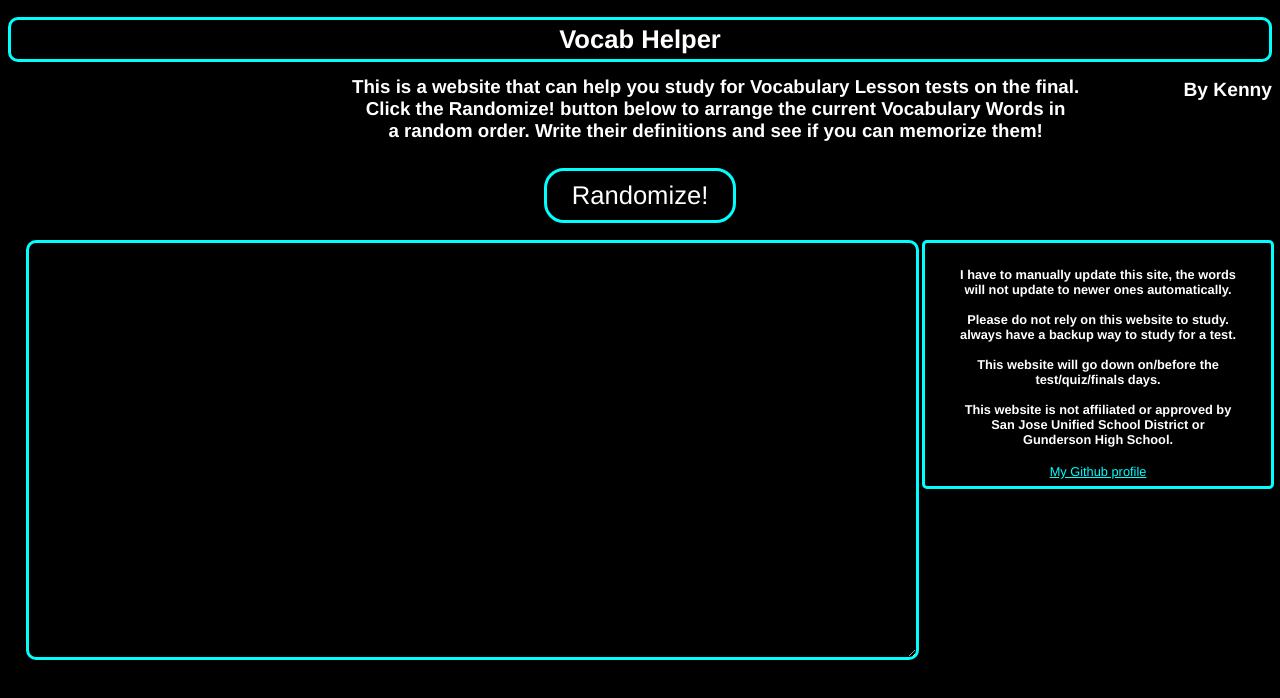
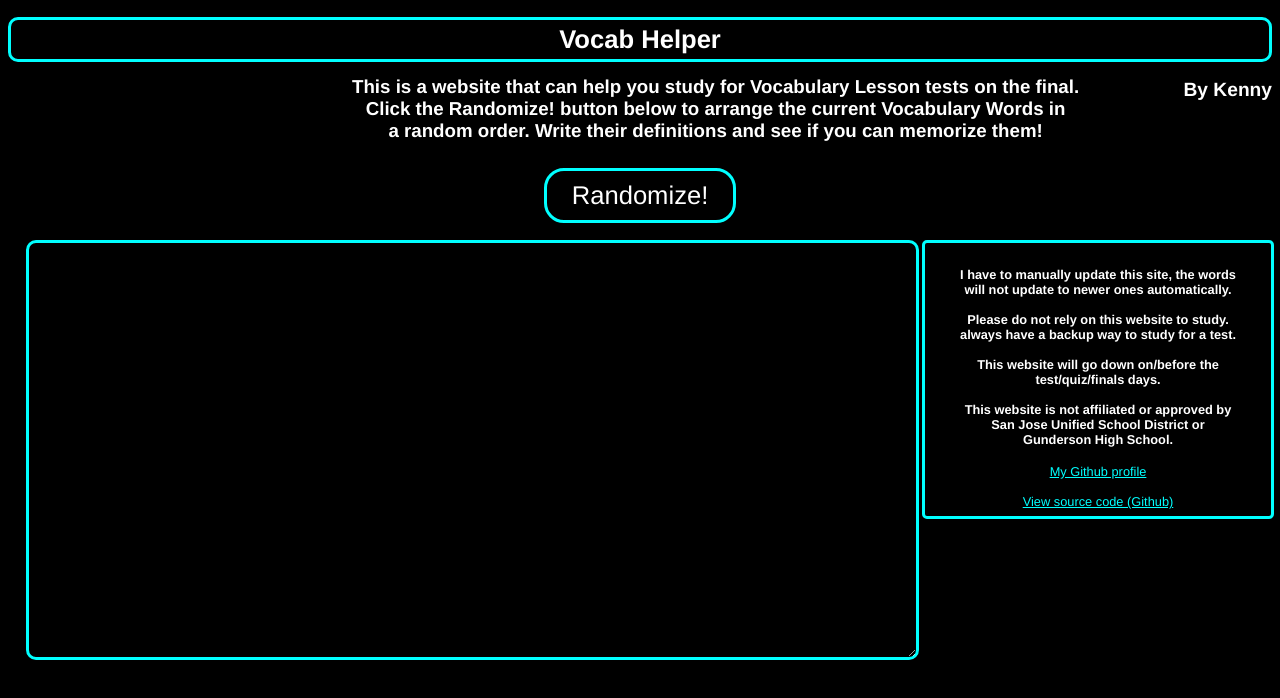
Before and after one commit to Aaegis/vocabHelperV2, a plain HTML site: page index.html in a window 1280 px wide. Drawn offline with Linux system fonts and the light colour scheme.

Commit message:
Add files via upload

```diff
--- a/index.html
+++ b/index.html
@@ -49,7 +49,8 @@
                     Gunderson High School.
                 </h4>
 
-                <a href="https://github.com/Aaegis">My Github profile</a>
+                <a href="https://github.com/Aaegis">My Github profile</a><br><br>
+                <a href="https://github.com/Aaegis/vocabHelperV2">View source code (Github)</a>
             </div>
 
     </body>
```
Also changed, not shown: 1 other file.
